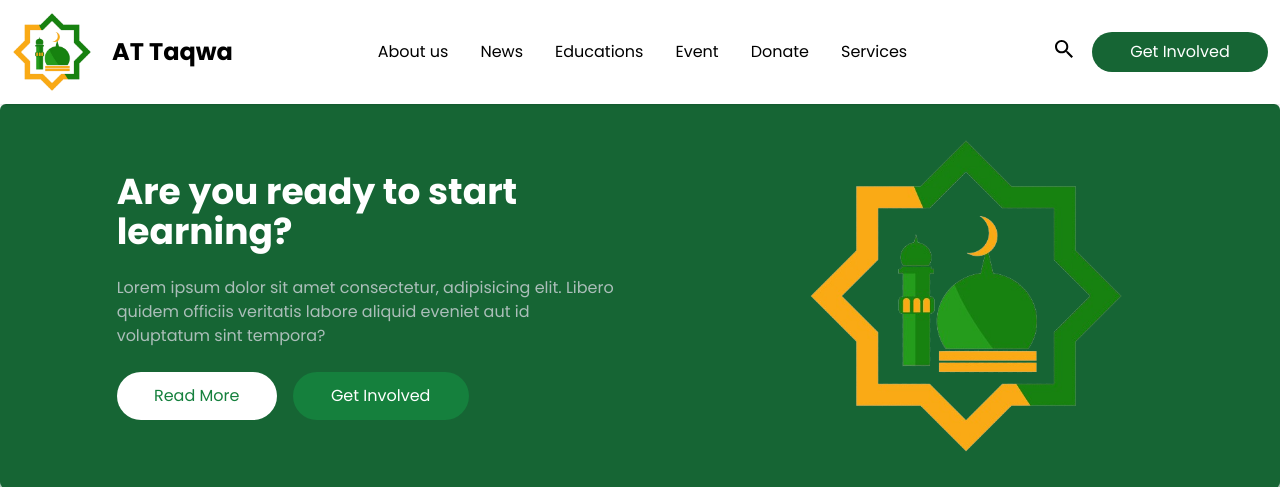
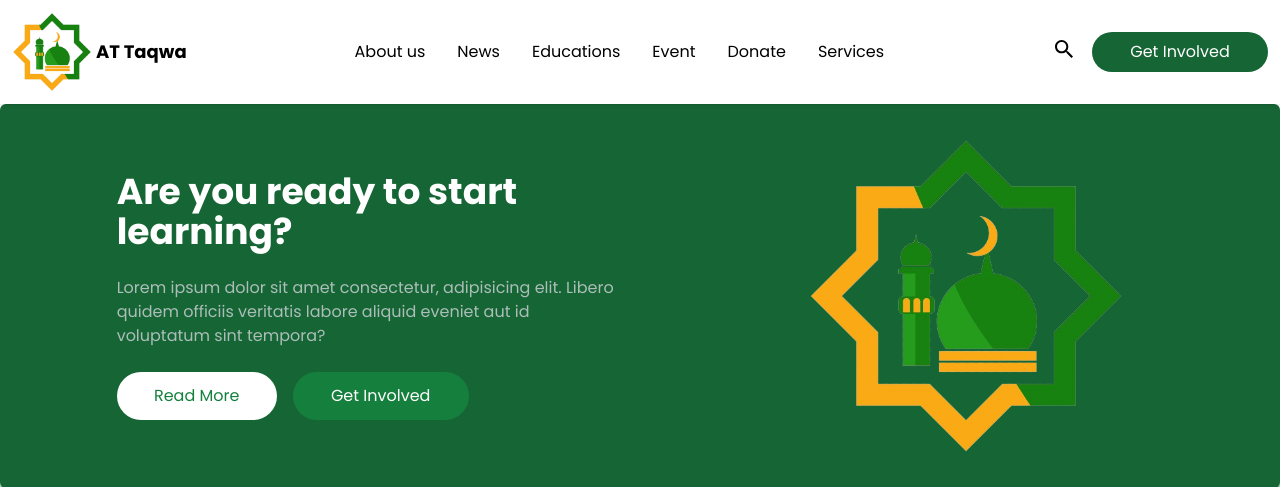
Before and after one commit to ayocodingit/ayocodingit.github.io, a PHP site: page /learn-website-mosque.html in a window 1280 px wide. Shown: the top 487 px of the page. Run offline with PHP 8.4, Linux system fonts and the light colour scheme.

Commit message:
update learn website mosque

```diff
--- a/css/style.css
+++ b/css/style.css
@@ -836,6 +836,10 @@ video {
   gap: 1.5rem;
 }
 
+.gap-1 {
+  gap: 0.25rem;
+}
+
 .text-balance {
   text-wrap: balance;
 }
@@ -1056,6 +1060,10 @@ video {
   font-weight: 700;
 }
 
+.font-normal {
+  font-weight: 400;
+}
+
 .text-black {
   --tw-text-opacity: 1;
   color: rgb(0 0 0 / var(--tw-text-opacity));
@@ -1326,6 +1334,15 @@ video {
   .md\:gap-2 {
     gap: 0.5rem;
   }
+
+  .md\:text-lg {
+    font-size: 1.125rem;
+    line-height: 1.75rem;
+  }
+
+  .md\:font-normal {
+    font-weight: 400;
+  }
 }
 
 @media (min-width: 1024px) {
@@ -1487,6 +1504,11 @@ video {
     line-height: 1rem;
   }
 
+  .lg\:text-lg {
+    font-size: 1.125rem;
+    line-height: 1.75rem;
+  }
+
   .lg\:font-bold {
     font-weight: 700;
   }
--- a/learn-website-mosque.html
+++ b/learn-website-mosque.html
@@ -20,9 +20,9 @@
         <div class="container mx-auto">
             <div class="flex items-center gap-10 justify-between p-3" x-data="{ open: false }">
                 <!-- logo -->
-                <div class="flex items-center gap-5">
+                <div class="flex items-center gap-1 text-center">
                     <img src="assets/logo-masjid.png" class="w-10 lg:w-20" alt="">
-                    <span class="dark:text-white text-black font-bold lg:text-2xl">AT Taqwa</span>
+                    <span class="dark:text-white text-black lg:font-bold lg:text-lg">AT Taqwa</span>
                 </div>
 
                 <!-- navbar -->
```
